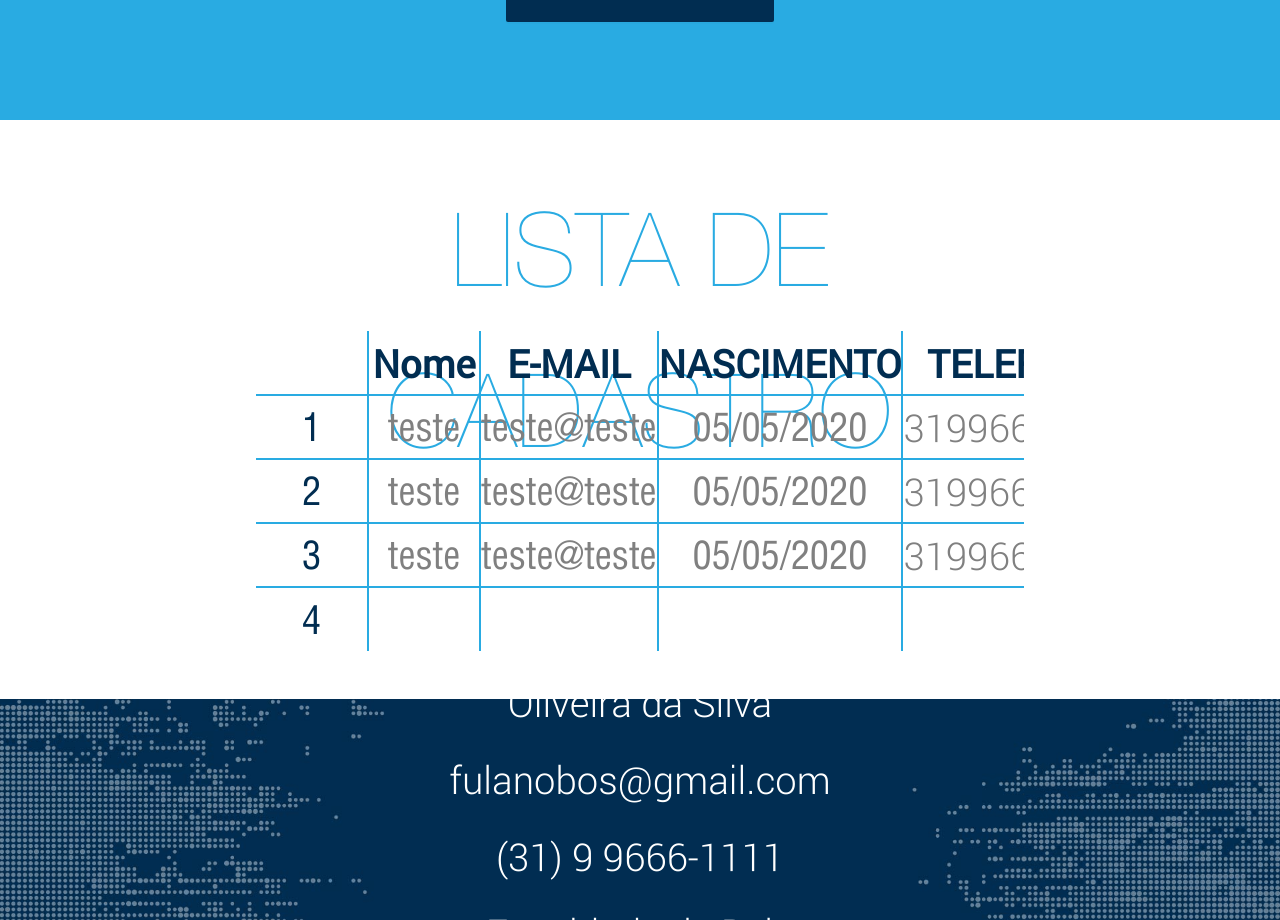
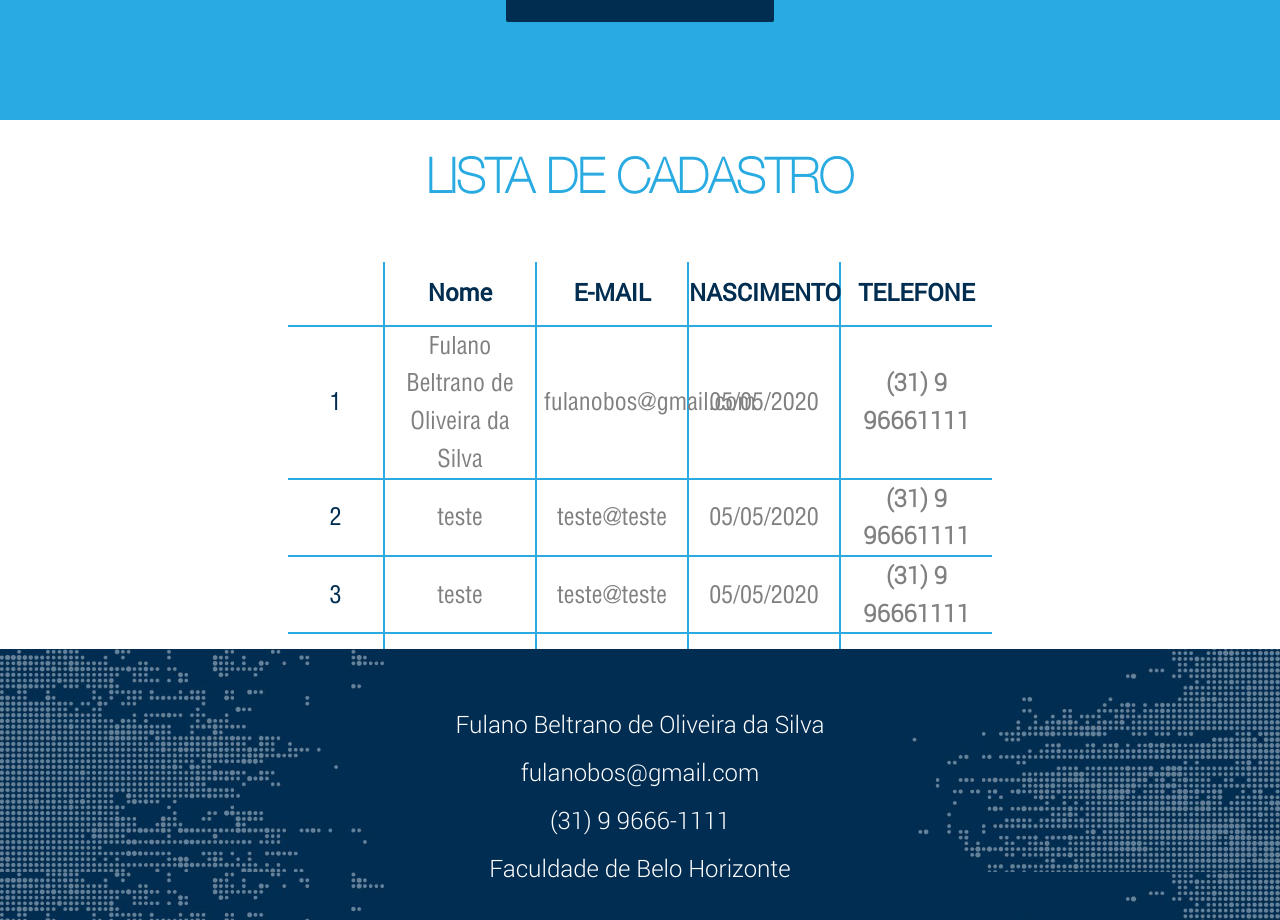
Before and after one commit to allan-gilber/selecao-estagio-spa, a React (Create React App) app: page / in a window 1280 px wide. Shown: the part 1480-2400 px from the top of the page. Built offline with nearby package versions, Linux system fonts and the light colour scheme.

Commit message:
fix: fixed css alignements/sizes on registerList

```diff
--- a/src/presentation/RegisterList/index.tsx
+++ b/src/presentation/RegisterList/index.tsx
@@ -7,9 +7,9 @@ const RegisterList = () => {
 
 
   const array: LocalUserModel[] = [
-    {userName: 'teste', email: 'teste@teste', birthdate: '05/05/2020', phoneNumber: '31996661111'},
-    {userName: 'teste', email: 'teste@teste', birthdate: '05/05/2020', phoneNumber: '31996661111'},
-    {userName: 'teste', email: 'teste@teste', birthdate: '05/05/2020', phoneNumber: '31996661111'}
+    {userName: 'Fulano Beltrano de Oliveira da Silva', email: 'fulanobos@gmail.com', birthdate: '05/05/2020', phoneNumber: '(31) 9 96661111'},
+    {userName: 'teste', email: 'teste@teste', birthdate: '05/05/2020', phoneNumber: '(31) 9 96661111'},
+    {userName: 'teste', email: 'teste@teste', birthdate: '05/05/2020', phoneNumber: '(31) 9 96661111'}
   ];
 
   return (
@@ -21,7 +21,7 @@ const RegisterList = () => {
         <table>
           <thead>
             <tr>
-              <th></th>
+              <th/>
               <th>
                 Nome
               </th>
--- a/src/presentation/RegisterList/styles.js
+++ b/src/presentation/RegisterList/styles.js
@@ -5,18 +5,18 @@ export const ContactSection = styled.footer`
     background-image: url(${backgroundContact});
     background-size: 100%;
     width: 100%;
-    height: 30%;
+    height: 40%;
     display: flex;
     flex-direction: column;
     justify-content: center;
     align-items: center;
     background-color: var(--register-btn-color);
     padding-bottom: 1rem;
-    padding-top: max(2rem, 2%);
-    aside{
+    padding-top: auto;
+    aside {
         width: 30%;
         font-family: Roboto-Light;
-        font-size: max(1rem, 30%);
+        font-size: 1.5rem;
         color: var(--background-white-color);
         text-align: center;
         line-height: 200%;
@@ -24,23 +24,24 @@ export const ContactSection = styled.footer`
 `;
 
 export const TitleBox = styled.div`
-    height: 20%;
+    height: 15%;
     width: 53%;
     h3{
         display: flex;
         justify-content: center;
         text-align: center;
         justify-content: center;
-        font-size: max(4rem, 80%);
+        font-size: 3rem;
         color: var(--background-color);
-        font-weight: normal;
+        font-weight: 600;
     }
 `;
 
 export const TableBox = styled.section`
-    width: 60%;
+    width: 55%;
     height: 50%;
     overflow-y: hidden;
+    padding: 0 0 5% 0;
 `;
 
 export const RegisterListContainer = styled.section`
@@ -50,45 +51,43 @@ export const RegisterListContainer = styled.section`
     flex-direction: column;
     align-items: center;
     justify-content: flex-start;
-    padding-top: 5%;
+    padding-top: 2%;
     overflow: hidden;
-    font-size: 8rem;
+    font-size: 32rem;
 
     table {
         width: 100%;
-        height: 50%;
-        font-size: max(2rem, 30%);
+        font-size: 1.5rem;
         text-align: center;
         border-collapse: collapse;
+        table-layout: fixed;
     }
 
-    table thead th{
+    table thead th {
         font-family: Roboto-Regular;
         font-weight: 600;
         color:var(--column-title-color);
+        height: 4rem;
+    }
+
+    table thead th:first-child {
+        width: 6rem;
     }
 
     table tbody td{
-    font-family: Heveltica-Condensed;
-    font-weight: 500;
-    color:var(--table-information-color);
+        font-family: Heveltica-Condensed;
+        font-weight: 500;
+        color:var(--table-information-color);
+        height: 4rem;
+        padding: 0 1%;
     }
 
     table tbody td, table thead th {
         border: min(0.3rem, 2px) solid var(--background-color);
-        height: 4rem;
-        min-height: 4rem;
     }
 
      table thead tr:first-child th {
         border-top: 0;
-    }
-
-    table tbody tr td {
-        min-width: 7rem;
-    }
-    table tbody tr td:first-child {
-        width: 4rem;
     }
 
     table tr:last-child td {
@@ -106,7 +105,7 @@ export const RegisterListContainer = styled.section`
 
     table tr td:last-child {
         font-family: Roboto-Light;
-        font-weight: 500;
+        font-weight: 600;
     }
 
     table tr td:last-child,
--- a/src/presentation/SignupView/index.tsx
+++ b/src/presentation/SignupView/index.tsx
@@ -14,6 +14,7 @@ const SignupView = () => {
     userPhoneNumber: '',
     maskedNumber: ''
   };
+
   const [form, setForm] = useState(clearedForm);
 
   const clearForm = () => {setForm(clearedForm);};
--- a/src/presentation/application/GlobalStyle.js
+++ b/src/presentation/application/GlobalStyle.js
@@ -49,6 +49,7 @@ const GlobalStyle = createGlobalStyle`
     background:var(--background-color);
     position: relative;
   }
+
   :root {
     // Transições de viewport
     --phone: 37.5rem;
--- a/src/presentation/components/ScrollButton/styles.js
+++ b/src/presentation/components/ScrollButton/styles.js
@@ -1,13 +1,13 @@
 import styled from 'styled-components';
 
 export const ScrollButtonContainer = styled.img`
-    visibility: hidden;
-    opacity: 0;
+    /* visibility: hidden; */
+    /* opacity: 0; */
     position: fixed;
     object-fit: contain;
-    width: max(2vw, 5.2rem);
+    width: max(2vw, 3.2rem);
     background-color: var(--background-white-color);
-    right: max(13vw, 8%);
+    right: max(5vw, 12rem);
     top: 50vh;
     cursor: pointer;
     border-radius: 50%;
```
